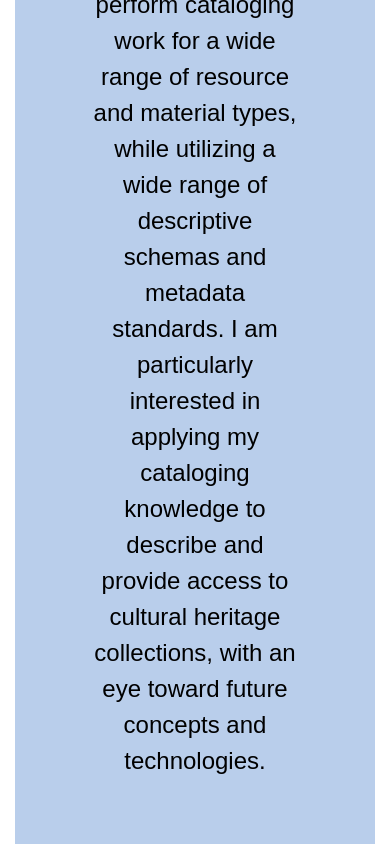
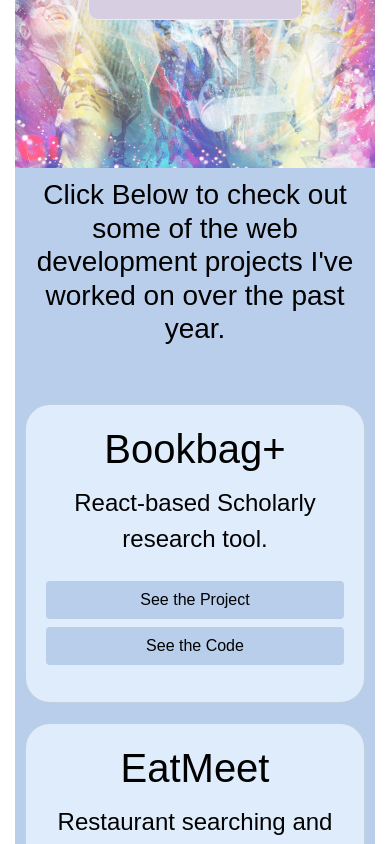
Before and after one commit to CatLibWilk/new-profile, a React (Create React App) app in the folder client/: page / in a window 390 px wide. Shown: the part 2178-3022 px from the top of the page. Built offline with nearby package versions, Linux system fonts and the light colour scheme; a web font is replaced by a local one.

Commit message:
responsive design work

```diff
--- a/client/src/App.css
+++ b/client/src/App.css
@@ -19,10 +19,12 @@ nav {
   }
 
 #profile-pic {
-  height: 300px;
-  width: 300px;
-  border-radius: 15px;
-}
+    height: 300px;
+    width: 300px;
+    border-radius: 15px;
+
+  }
+
 #return-to-top {
     position: fixed;
     bottom: 50px;
@@ -63,7 +65,7 @@ nav {
   }
 
 .card {
-    height: 300px;
+    padding-bottom: 5%;
     border-radius: 25px;
     background-color: #deecfc;
   }
@@ -166,3 +168,38 @@ nav {
       background-attachment: scroll;
   }
 }
+
+@media (max-width: 425px) {
+  .text-area {
+    padding: 10px;
+
+    }
+
+  .card {
+    margin: 10px 0px;
+    }
+
+  #profile-pic {
+      float: inherit !important;
+      display: block;
+
+    }
+
+  #return-to-top {
+      position: fixed;
+      bottom: 25px;
+      right: 25px;
+      height: 25px;
+      width: 25px;
+
+    }
+
+  #bio-text {
+      font-size: 16px;
+    }
+
+  .text-container {
+    padding-left: 0px;
+    padding-right: 0px;
+  }
+}
--- a/client/src/App.js
+++ b/client/src/App.js
@@ -34,16 +34,18 @@ class App extends Component {
               <div className="col">
                 <Parallax caption_spec={"top"} bg_image={"bg-image-1"} heading={"About Me"}/>
                 <ContentDiv text_area_id={1}>
-                  <img className="float-left mr-4" id="profile-pic" src="./images/profilepic.jpg"></img>
-                  <p >Im a Library and information sciences professional with strong interests in cataloging, metadata, and information technology. My classroom and work experiences have given me the opportunity to perform cataloging work for a wide range of resource and material types, while utilizing a wide range of descriptive schemas and metadata standards. I am particularly interested in applying my cataloging knowledge to describe and provide access to cultural heritage collections, with an eye toward future concepts and technologies.</p>
+                  <img className="float-left mx-auto img-fluid" id="profile-pic" src="./images/profilepic.jpg"></img>
+                  <p id="bio-text">Im a Library and information sciences professional with strong interests in cataloging, metadata, and information technology. My classroom and work experiences have given me the opportunity to perform cataloging work for a wide range of resource and material types, while utilizing a wide range of descriptive schemas and metadata standards. I am particularly interested in applying my cataloging knowledge to describe and provide access to cultural heritage collections, with an eye toward future concepts and technologies.</p>
                 </ContentDiv>
 
                 <Parallax bg_image={"bg-image-2"} heading={"Projects"}/>
                 <ContentDiv text_area_id={2}>
                   <h3 className="mb-5">Click Below to check out some of the web development projects I've worked on over the past year.</h3>
+                  <div className="row">
                   <ProjectCard title={"Bookbag+"} desc={"React-based Scholarly research tool."} dep_url={"http://bookbagplus.herokuapp.com/"} git_url={"https://github.com/CatLibWilk/bookbag"}/>
-                  <ProjectCard title={"SaveTheDate"} desc={"Application for setting up automated reminder-messaging using Twilio-API service."} dep_url={"http://savethedate.herokuapp.com/"} git_url={"https://github.com/CatLibWilk/savedateapp-local"}/>
+                  <ProjectCard title={"EatMeet"} desc={"Restaurant searching and voting application."} dep_url={"https://catlibwilk.github.io/eatmeet-local/"} git_url={"https://github.com/CatLibWilk/eatmeet-local"}/>
                   <ProjectCard title={"NYTReact"} desc={"Returns articles from NYTimes API."} dep_url={"https://wownews.herokuapp.com/"} git_url={"https://github.com/CatLibWilk/nytreact"}/>
+                  </div>
                 </ContentDiv>
 
                 <Parallax caption_spec={"artwork"} bg_image={"bg-image-3"} heading={"Artwork"}/>
--- a/client/src/components/ContentDiv/ContentDiv.js
+++ b/client/src/components/ContentDiv/ContentDiv.js
@@ -1,7 +1,7 @@
 import React from "react";
 
 const ContentDiv = (props) => (
-    <div class="text-container clearfix" id={`text_area_${props.text_area_id}`}>
+    <div class="text-container clearfix col-sm-12" id={`text_area_${props.text_area_id}`}>
             <div class="text-area clearfix col-12">
                 {props.children}
             </div>
--- a/client/src/components/ProjectCard/ProjectCard.js
+++ b/client/src/components/ProjectCard/ProjectCard.js
@@ -1,13 +1,13 @@
 import React from "react";
 
 const ProjectCard = (props) => (
-    <div className="col-4 float-left clearfix">
-        <div class="card">
-            <div class="card-body">
+    <div className="col-md-4 float-left clearfix">
+        <div class="card clearfix">
+            <div class="card-body d-flex flex-column">
                 <h1 class="card-title">{props.title}</h1>
                 <p class="card-text">{props.desc}</p>
-                <a href={props.dep_url} target="_blank" class="btn-proj btn mr-1">See the Project</a>
-                <a href={props.git_url} target="_blank" class="btn-proj btn ml-1">See the Code</a>
+                <a href={props.dep_url} target="_blank" class="btn-proj btn mr-1 clearfix col-sm-10 mx-auto mt-2">See the Project</a>
+                <a href={props.git_url} target="_blank" class="btn-proj btn ml-1 clearfix col-sm-10 mx-auto mt-2">See the Code</a>
             </div>
         </div>
     </div>
```
